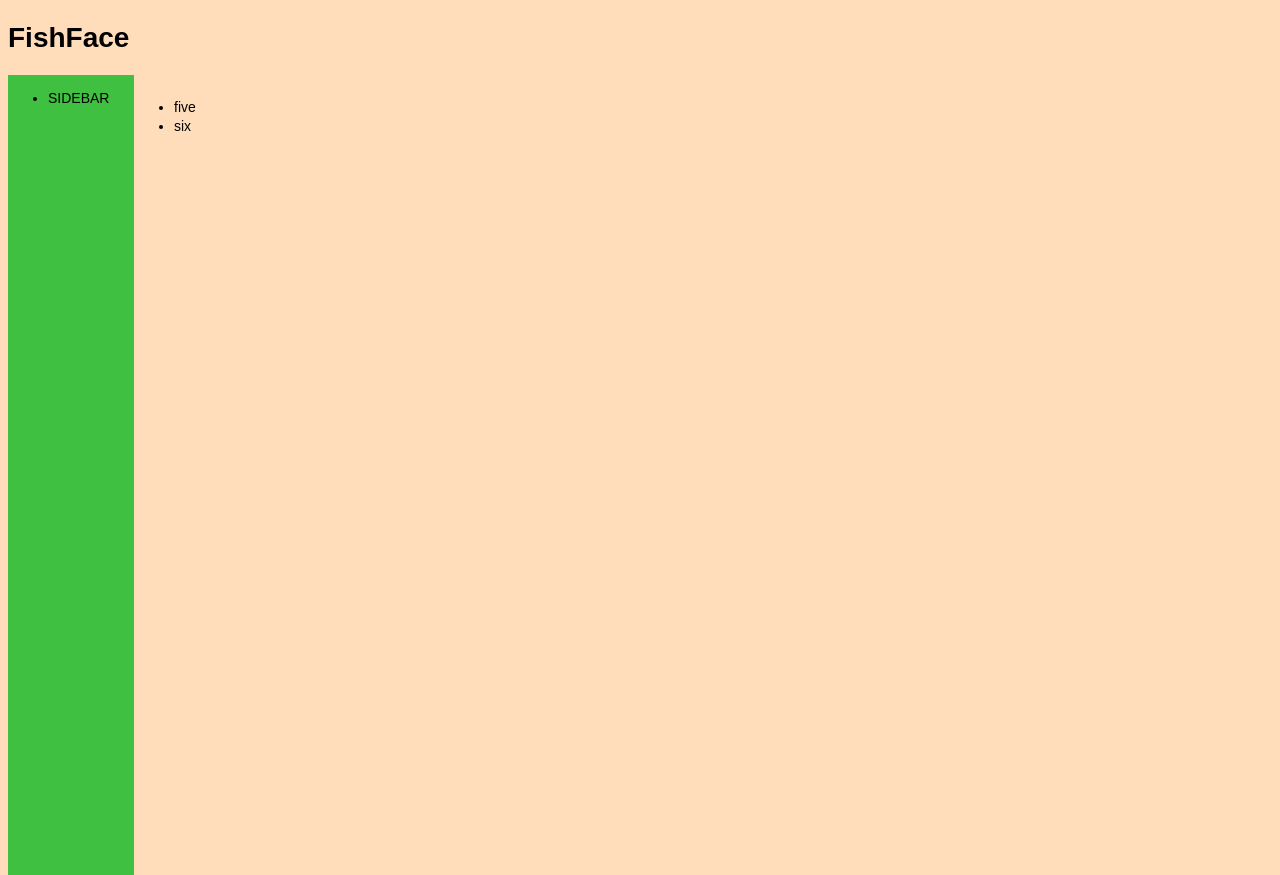
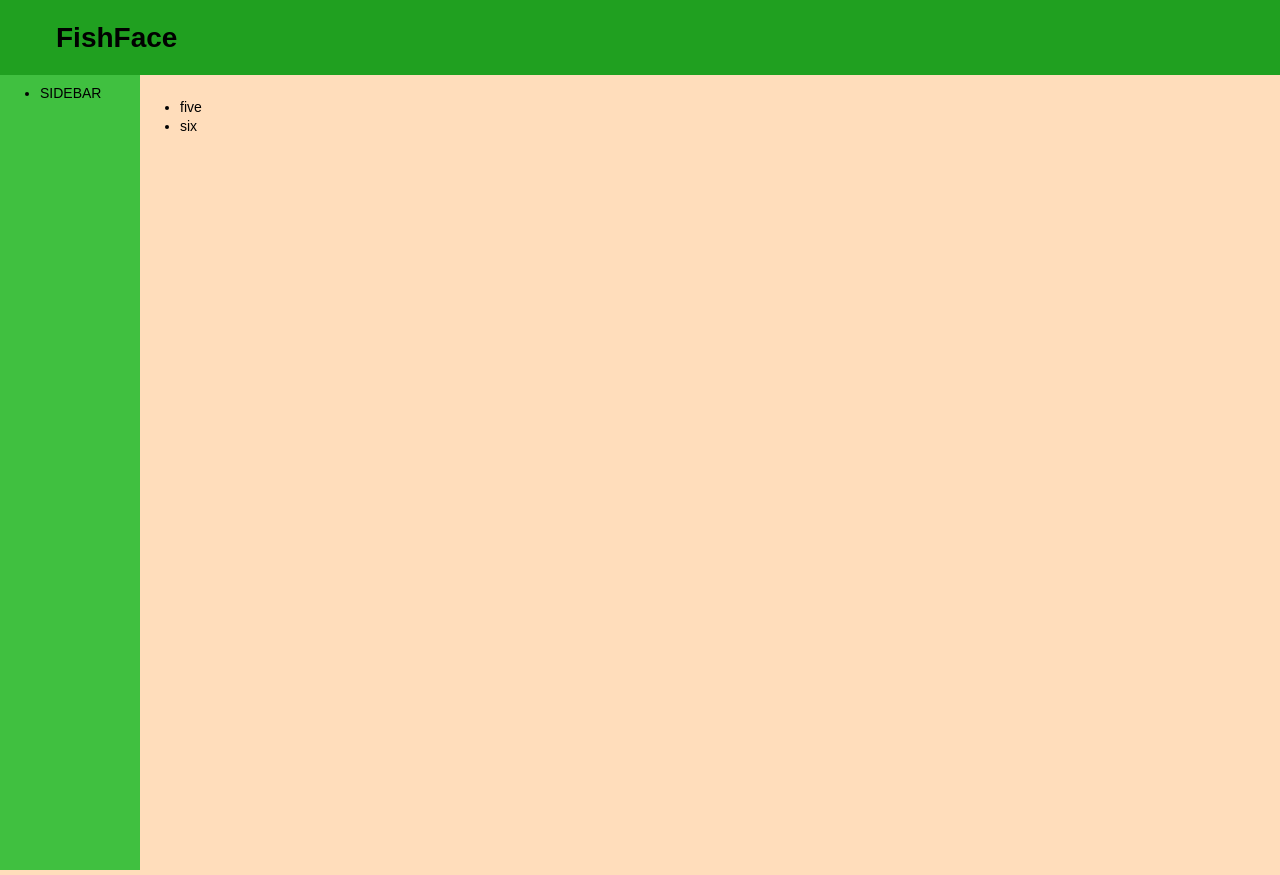
Before and after one commit to wil-langford/FishFace2, a Django app: page /fishface/ in a window 1280 px wide. Run offline with Django 3.2, Linux system fonts and the light colour scheme; data comes from the database, SQL or seed files in the repository; parts of the project's set-up code (start-up, migrations or seed data) failed here and were passed over.

Commit message:
CSS adjustments.

```diff
--- a/django_fishface/djff/static/djff/base.css
+++ b/django_fishface/djff/static/djff/base.css
@@ -1,5 +1,6 @@
 html, body
 {
+    margin: 0;
     height: 100%;
 }
 
@@ -12,21 +13,25 @@
 
 header
 {
+    top: 0px;
+    position: fixed;
     min-width: 100%;
-    min-height: 25em;
-    background-color: #20A020;
+    min-height: 3em;
+    background: #20A020;
+    padding-left: 4em;
 }
 
 #sidebar
 {
     float: left;
-    width: 9em;
+    width: 10em;
+    min-height: 100%;
     background: #40C040;
-    min-height: 100%;
+    padding-top: 5em;
 }
 
 #content
 {
-    margin-top: 3em;
-    margin-left: 9em;
+    padding-top: 6em;
+    margin-left: 10em;
 }
--- a/django_fishface/djff/templates/djff/base.html
+++ b/django_fishface/djff/templates/djff/base.html
@@ -9,9 +9,9 @@
 
 <body>
 
-<div id="header">
+<header>
     <h1>FishFace</h1>
-</div>
+</header>
 
 <div id="sidebar">
     {% block sidebar %}
```
